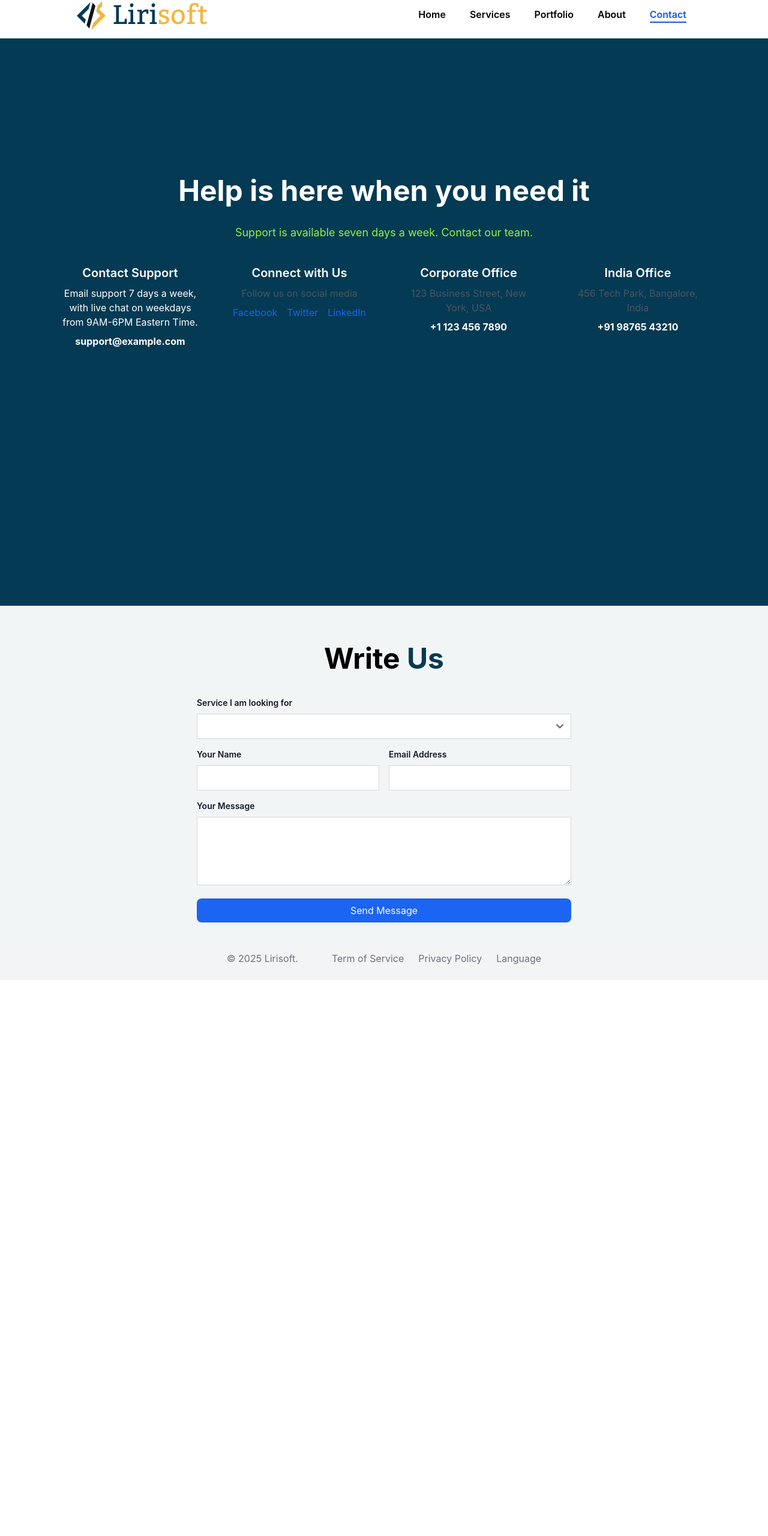
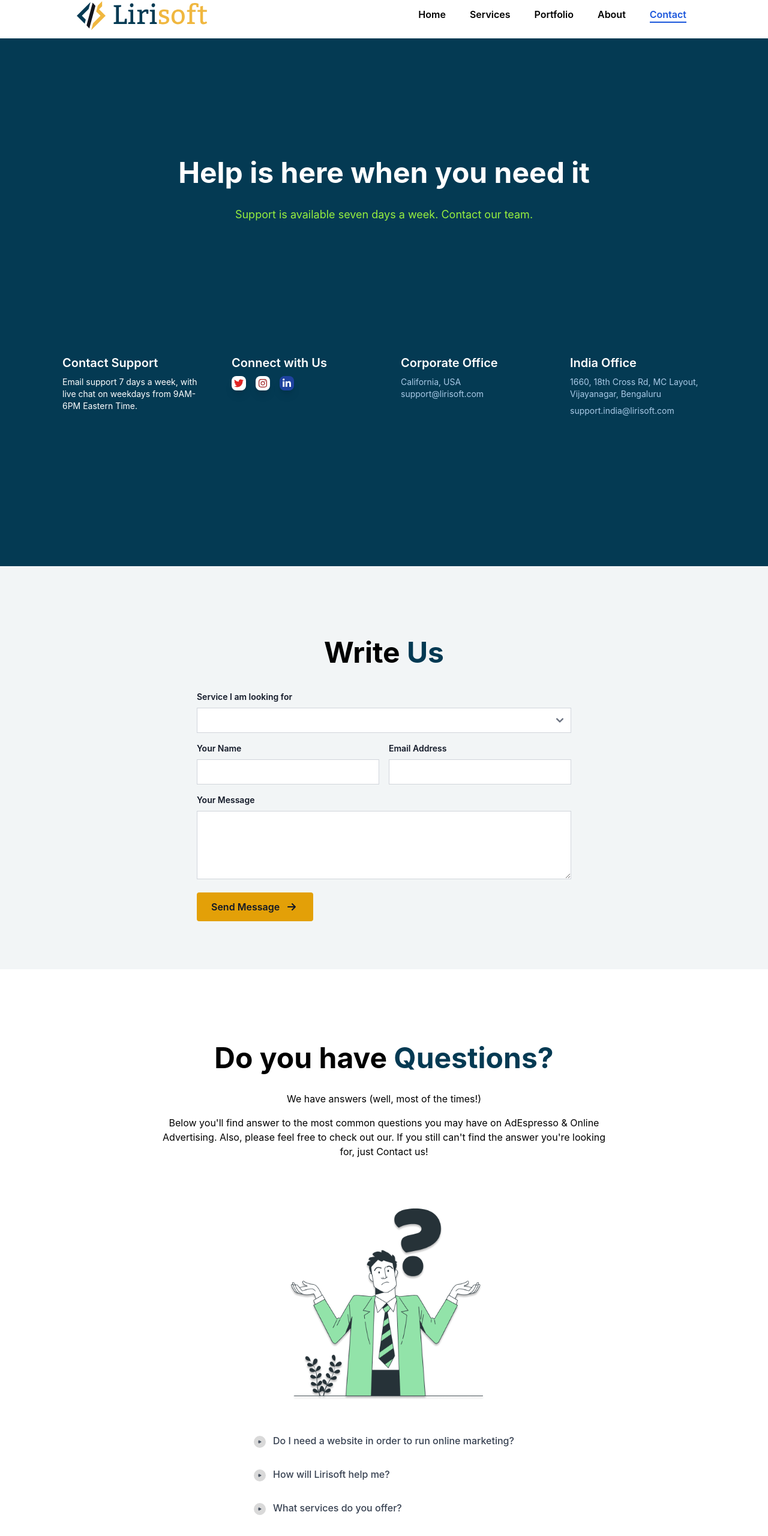
Before and after one commit to Akhileshkhare/lirisoftwebsite, a React (Create React App) app: page /contact in a window 1280 px wide. Shown: the part 16-2577 px from the top of the page at 60% size. Before the commit the page ends 1650 px from the top, so only its background shows below. Built offline with nearby package versions, Linux system fonts and the light colour scheme.

Commit message:
adding the contact us ui changes

```diff
--- a/src/pages/ContactUs.tsx
+++ b/src/pages/ContactUs.tsx
@@ -2,6 +2,7 @@ import React from 'react'
 import Section1 from './contact/Section1'
 import ContactForm from './contact/Section2'
 import Footer from './Footer'
+import Section3 from './contact/Section3'
 
 export default function ContactUs() {
   return (
@@ -9,7 +10,7 @@ export default function ContactUs() {
       <Section1></Section1>
     <ContactForm></ContactForm>
 
-
+        <Section3></Section3>
        <Footer></Footer>
     </>
   )
--- a/src/pages/contact/Section1.tsx
+++ b/src/pages/contact/Section1.tsx
@@ -1,56 +1,52 @@
 import React from 'react'
+import { FaInstagram, FaLinkedinIn, FaTwitter } from 'react-icons/fa';
 
 export default function Section1() {
-    const images = [
-        "./image1.png",
-        "./image2.png",
-        "./image3.png",
-        "./image4.png",
-        "./image5.png",
-        "./image6.png",
-      ];
   return (
-    <section className="w-full px-4 md:px-0 bg-[#043A53] h-[946px]">
-         <div className="w-full mx-auto flex flex-col items-center py-10 md:py-20">
+    <section className="w-full px-4 md:px-0 bg-[#043A53] h-[880px]">
+         <div className="w-full mx-auto flex flex-col items-center">
           <div className='text-center text-white w-full'>
-          <h1 className='text-5xl font-bold pt-[150px]'>Help is here when you need it</h1>
+          <h1 className='text-5xl font-bold pt-[200px]'>Help is here when you need it</h1>
           <h2 className='text-[#97F03F] pt-8 text-[18px]'>Support is available seven days a week. Contact our team.</h2>
           </div>
            <div className="max-w-6xl mx-auto p-6 text-white">
-      <div className="grid grid-cols-1 md:grid-cols-2 lg:grid-cols-4 gap-6 text-center">
+      <div className="grid grid-cols-1 md:grid-cols-2 lg:grid-cols-4 gap-6 text-left pt-[180px]">
 
         {/* Contact Support */}
         <div className="p-4 ">
           <h3 className="text-xl font-semibold mb-2">Contact Support</h3>
-          <p className="text-white"> Email support 7 days a week,
+          <p className="text-white text-left text-sm text-[#A9CAE7]"> Email support 7 days a week,
 with live chat on weekdays
 from 9AM-6PM Eastern Time.</p>
-          <p className="font-bold mt-2">support@example.com</p>
+
         </div>
 
         {/* Connect with Us */}
         <div className="p-4 ">
           <h3 className="text-xl font-semibold mb-2">Connect with Us</h3>
-          <p className="text-gray-600">Follow us on social media</p>
-          <div className="flex justify-center space-x-4 mt-2 text-blue-600">
-            <a href="#" className="hover:underline">Facebook</a>
-            <a href="#" className="hover:underline">Twitter</a>
-            <a href="#" className="hover:underline">LinkedIn</a>
+
+          <div className="flex justify-left space-x-4 mt-2 text-blue-600">
+            <FaTwitter className='bg-white p-1 cursor-pointer shadow-lg w-[24px] h-[24px] rounded-lg text-red-600'></FaTwitter>
+            <FaInstagram className='bg-white p-1 cursor-pointer shadow-lg w-[24px] h-[24px] rounded-lg text-red-800'></FaInstagram>
+            <FaLinkedinIn className='bg-blue-800 p-1 cursor-pointer shadow-lg w-[24px] h-[24px] rounded-lg text-white'></FaLinkedinIn>
+
           </div>
         </div>
 
         {/* Corporate Office */}
         <div className="p-4 ">
           <h3 className="text-xl font-semibold mb-2">Corporate Office</h3>
-          <p className="text-gray-600">123 Business Street, New York, USA</p>
-          <p className="font-bold mt-2">+1 123 456 7890</p>
+          <p className="text-left text-sm text-[#A9CAE7]"> California, USA
+          </p>
+          <p className="text-left text-sm text-[#A9CAE7]">support@lirisoft.com</p>
         </div>
 
         {/* India Office */}
         <div className="p-4 ">
           <h3 className="text-xl font-semibold mb-2">India Office</h3>
-          <p className="text-gray-600">456 Tech Park, Bangalore, India</p>
-          <p className="font-bold mt-2">+91 98765 43210</p>
+          <p className="text-left text-sm text-[#A9CAE7]"> 1660, 18th Cross Rd, MC Layout,
+          Vijayanagar, Bengaluru</p>
+          <p className="text-left text-sm text-[#A9CAE7] mt-2"> support.india@lirisoft.com</p>
         </div>
 
       </div>
--- a/src/pages/contact/Section2.tsx
+++ b/src/pages/contact/Section2.tsx
@@ -3,7 +3,7 @@ import React from 'react'
 export default function ContactForm() {
     return (
         <section className="w-full px-4 md:px-0 bg-[#F2F5F6]">
-         <div className="max-w-2xl mx-auto p-6 ">
+         <div className="max-w-2xl mx-auto px-6 py-20 ">
         <h2 className="text-5xl font-bold my-10 text-center">Write <span className='text-[#043A53] text-5xl'>Us</span></h2>
 
         <form className="space-y-4 ">
@@ -50,12 +50,22 @@ export default function ContactForm() {
             ></textarea>
           </div>
 
-          {/* Send Button */}
-          <button
-            type="submit"
-            className="w-full bg-blue-600 text-white p-2 rounded-lg hover:bg-blue-700"
-          >
-            Send Message
+          <button className="px-6 py-3 text-gray-900 font-semibold bg-yellow-400 rounded flex items-center space-x-2">
+            <span>Send Message</span>
+            <svg
+              xmlns="http://www.w3.org/2000/svg"
+              className="w-6 h-6"
+              fill="none"
+              viewBox="0 0 24 24"
+              stroke="currentColor"
+            >
+              <path
+                strokeLinecap="round"
+                strokeLinejoin="round"
+                strokeWidth="2"
+                d="M13 7l5 5-5 5M18 12H6"
+              />
+            </svg>
           </button>
         </form>
       </div>
--- /dev/null
+++ b/src/pages/contact/Section3.tsx
@@ -0,0 +1,55 @@
+import React from 'react'
+import { FaPlay } from 'react-icons/fa'
+
+export default function Section3() {
+  return (
+    <section className="w-full px-4 md:px-0 ">
+         <div className="w-full mx-auto flex flex-col items-center">
+         <div className="max-w-4xl mx-auto p-6 text-center">
+          <h1 className='text-5xl font-bold pt-[100px]'>Do you have <span className='text-[#043A53]'>Questions?</span> </h1>
+          <h2 className='pt-8 text-md'>We have answers (well, most of the times!)
+            </h2>
+            <h2 className='px-12 py-4 text-md'>
+          Below you'll find answer to the most common questions you may have on AdEspresso & Online Advertising. Also, please feel free to check out our. If you still can't find the answer you're looking for, just Contact us!</h2>
+
+    </div>
+
+    <div className="text-center pt-[40px]">
+
+        <img src="./Group41.png" className='w-[336px] h-auto' alt="Contact Us" />
+
+              </div>
+
+              <div className="max-w-3xl mx-auto px-6 py-12 ">
+
+
+      <ul className="space-y-4">
+        {/* Question 1 */}
+        <li className="flex items-start space-x-3 p-2 ">
+          <FaPlay className="text-gray-600 p-[7px] rounded-full bg-[#D9D9D9] text-xl mt-1" />
+          <span className="text-gray-700 font-medium">Do I need a website in order to run online marketing?</span>
+        </li>
+
+        {/* Question 2 */}
+        <li className="flex items-start space-x-3 p-2 ">
+          <FaPlay className="text-gray-600 p-[7px] rounded-full bg-[#D9D9D9] text-xl mt-1" />
+          <span className="text-gray-700 font-medium">How will Lirisoft help me?</span>
+        </li>
+
+        {/* Question 3 */}
+        <li className="flex items-start space-x-3 p-2 ">
+          <FaPlay className="text-gray-600 p-[7px] rounded-full bg-[#D9D9D9] text-xl mt-1" />
+          <span className="text-gray-700 font-medium">What services do you offer?</span>
+        </li>
+
+        {/* Question 4 */}
+        <li className="flex items-start space-x-3 p-2 ">
+          <FaPlay className="text-gray-600 p-[7px] rounded-full bg-[#D9D9D9] text-xl mt-1" />
+          <span className="text-gray-700 font-medium">How do I know which subscription is best for me?</span>
+        </li>
+      </ul>
+    </div>
+           </div>
+           </section>
+  )
+}
```
Also changed, not shown: public/Group41.png (added).
